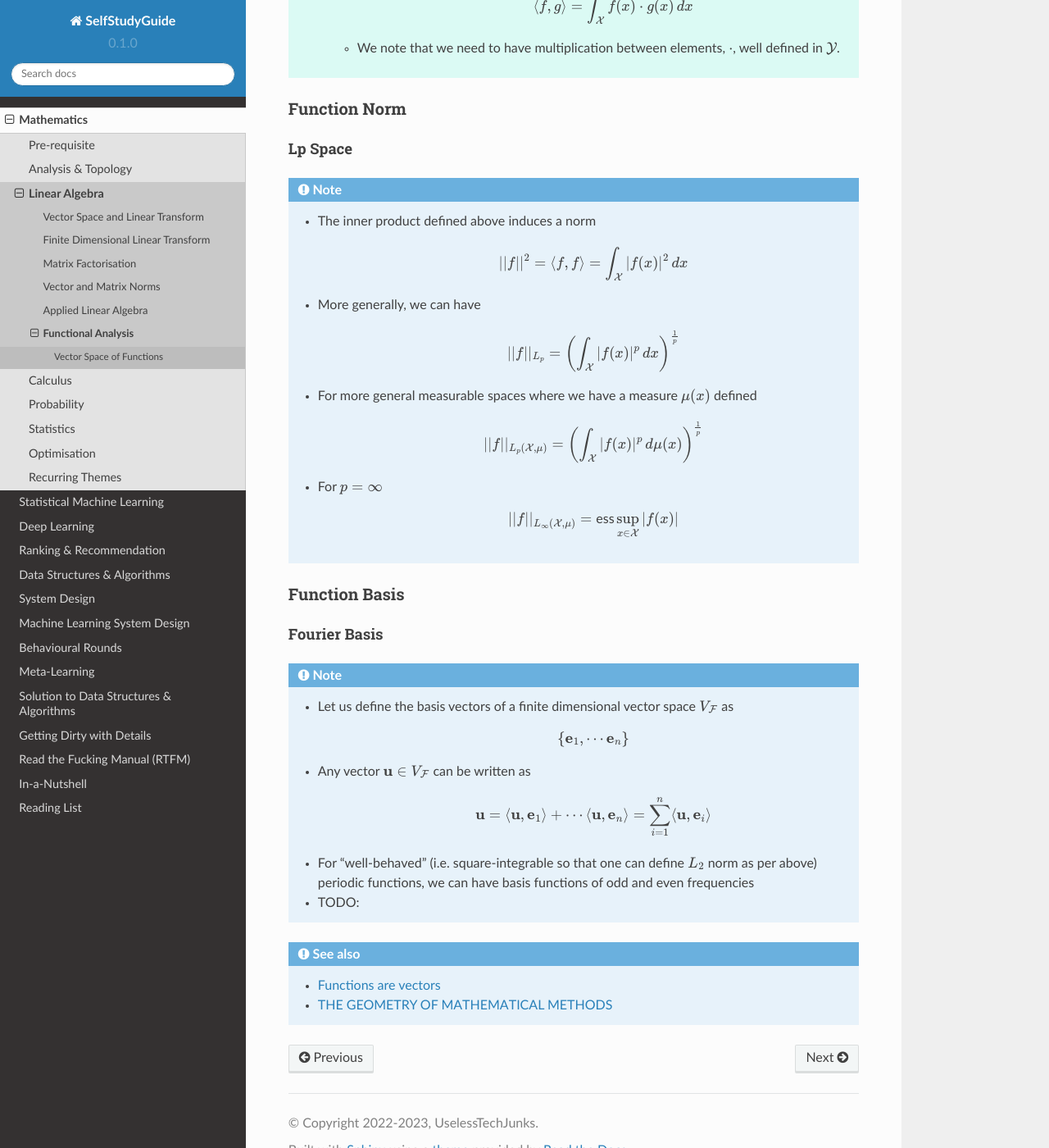
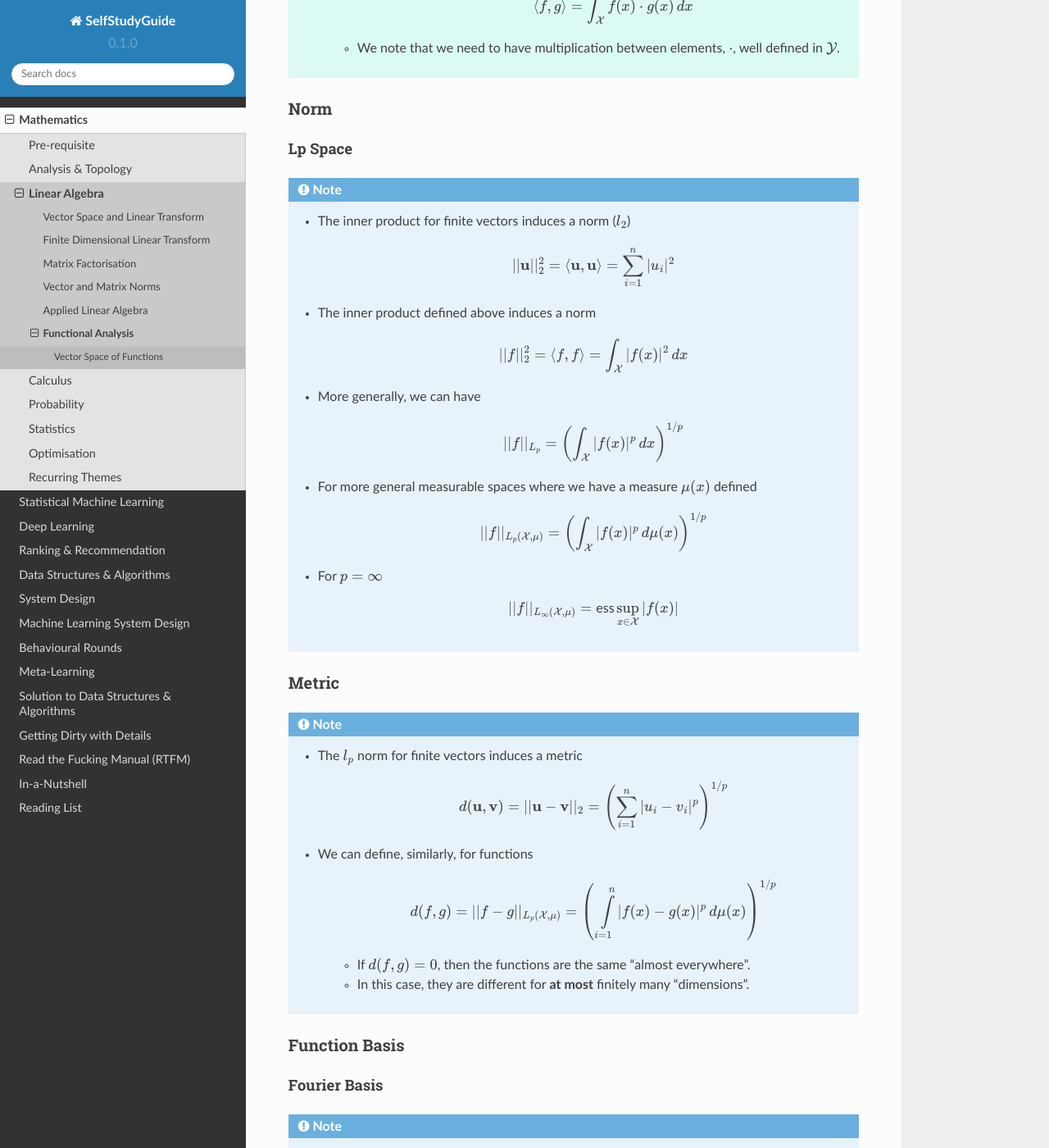
Before and after one commit to uselesstechjunks/leetcode, a Sphinx documentation site: the page built from docs/source/math/linalg/funan.rst, in a window 1280 px wide and 1400 px high, scrolled down 1742 px. Shown: the whole window at 82% size. Built offline with Sphinx 7.4.7 and the Read the Docs theme 2.0.0, drawn with Linux system fonts in a browser that asks for light colours; some of the changed text lies outside the part shown.

Commit message:
Update funan.rst

```diff
--- a/docs/source/math/linalg/funan.rst
+++ b/docs/source/math/linalg/funan.rst
@@ -42,7 +42,7 @@ Addition and Scalar Multiplication
 		* As long as :math:`+` is well-defined in :math:`\mathcal{Y}`, we can define vector addition for functions.
 		* As long as elements in :math:`\mathcal{Y}` satisfy scalar multiplication for some underlying field, we can also define scalar multiplication for functions.
 
-Function Inner Product
+Inner Product
 --------------------------------------------------------------------------------
 .. tip::
 	* For finite dimensional vectors :math:`\mathbf{u},\mathbf{v}\in V_{\mathcal{F}}`, to compute the inner (dot) product
@@ -59,23 +59,39 @@ Function Inner Product
 			.. math:: \langle f,g\rangle=\int_{\mathcal{X}}f(x)\cdot g(x)\mathop{dx}
 		* We note that we need to have multiplication between elements, :math:`\cdot`, well defined in :math:`\mathcal{Y}`.
 
-Function Norm
+Norm
 ================================================================================
 Lp Space
 --------------------------------------------------------------------------------
 .. note::
+	* The inner product for finite vectors induces a norm (:math:`l_2`)
+
+		.. math:: ||\mathbf{u}||_2^2=\langle \mathbf{u},\mathbf{u}\rangle=\sum_{i=1}^n|u_i|^2
 	* The inner product defined above induces a norm
 
-		.. math:: ||f||^2=\langle f,f\rangle=\int_{\mathcal{X}}|f(x)|^2\mathop{dx}
+		.. math:: ||f||_2^2=\langle f,f\rangle=\int_{\mathcal{X}}|f(x)|^2\mathop{dx}
 	* More generally, we can have
 
-		.. math:: ||f||_{L_p}=\left(\int_{\mathcal{X}}|f(x)|^p\mathop{dx}\right)^{\frac{1}{p}}
+		.. math:: ||f||_{L_p}=\left(\int_{\mathcal{X}}|f(x)|^p\mathop{dx}\right)^{1/p}
 	* For more general measurable spaces where we have a measure :math:`\mu(x)` defined
 
-		.. math:: ||f||_{L_p(\mathcal{X},\mu)}=\left(\int_{\mathcal{X}}|f(x)|^p\mathop{d\mu}(x)\right)^{\frac{1}{p}}
+		.. math:: ||f||_{L_p(\mathcal{X},\mu)}=\left(\int_{\mathcal{X}}|f(x)|^p\mathop{d\mu}(x)\right)^{1/p}
 	* For :math:`p=\infty`
 
 		.. math:: ||f||_{L_\infty(\mathcal{X},\mu)}=\text{ess}\sup_\limits{x\in\mathcal{X}}|f(x)|
+
+Metric
+================================================================================
+.. note::
+	* The :math:`l_p` norm for finite vectors induces a metric
+
+		.. math:: d(\mathbf{u}, \mathbf{v})=||\mathbf{u}-\mathbf{v}||_2=\left(\sum_{i=1}^n|u_i-v_i|^p\right)^{1/p}
+	* We can define, similarly, for functions
+
+		.. math:: d(f, g)=||f-g||_{L_p(\mathcal{X},\mu)}=\left(\int_\limits{i=1}^n|f(x)-g(x)|^p\mathop{d\mu}(x)\right)^{1/p}
+
+		* If :math:`d(f, g)=0`, then the functions are the same "almost everywhere".
+		* In this case, they are different for **at most** finitely many "dimensions".
 
 Function Basis
 ================================================================================
```
